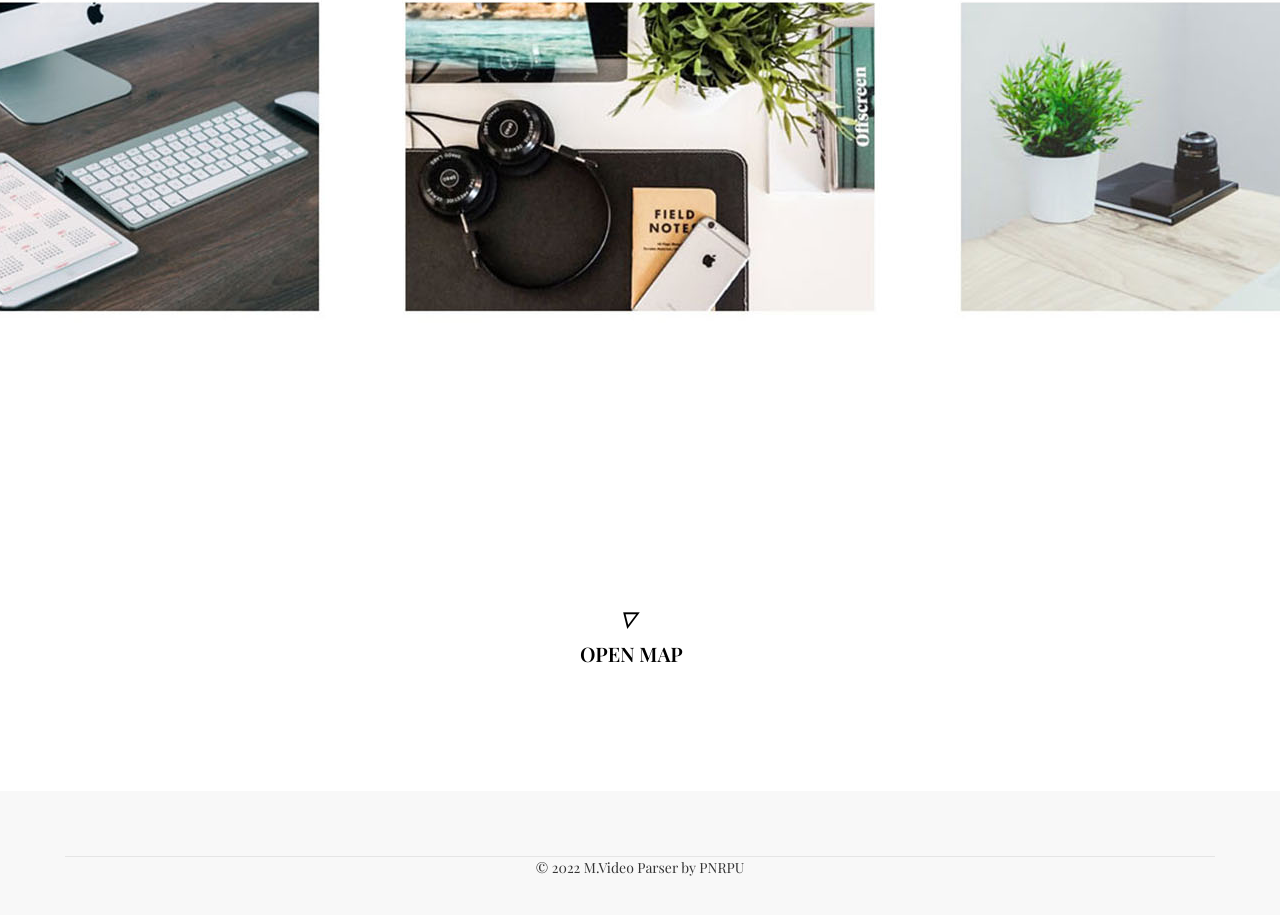
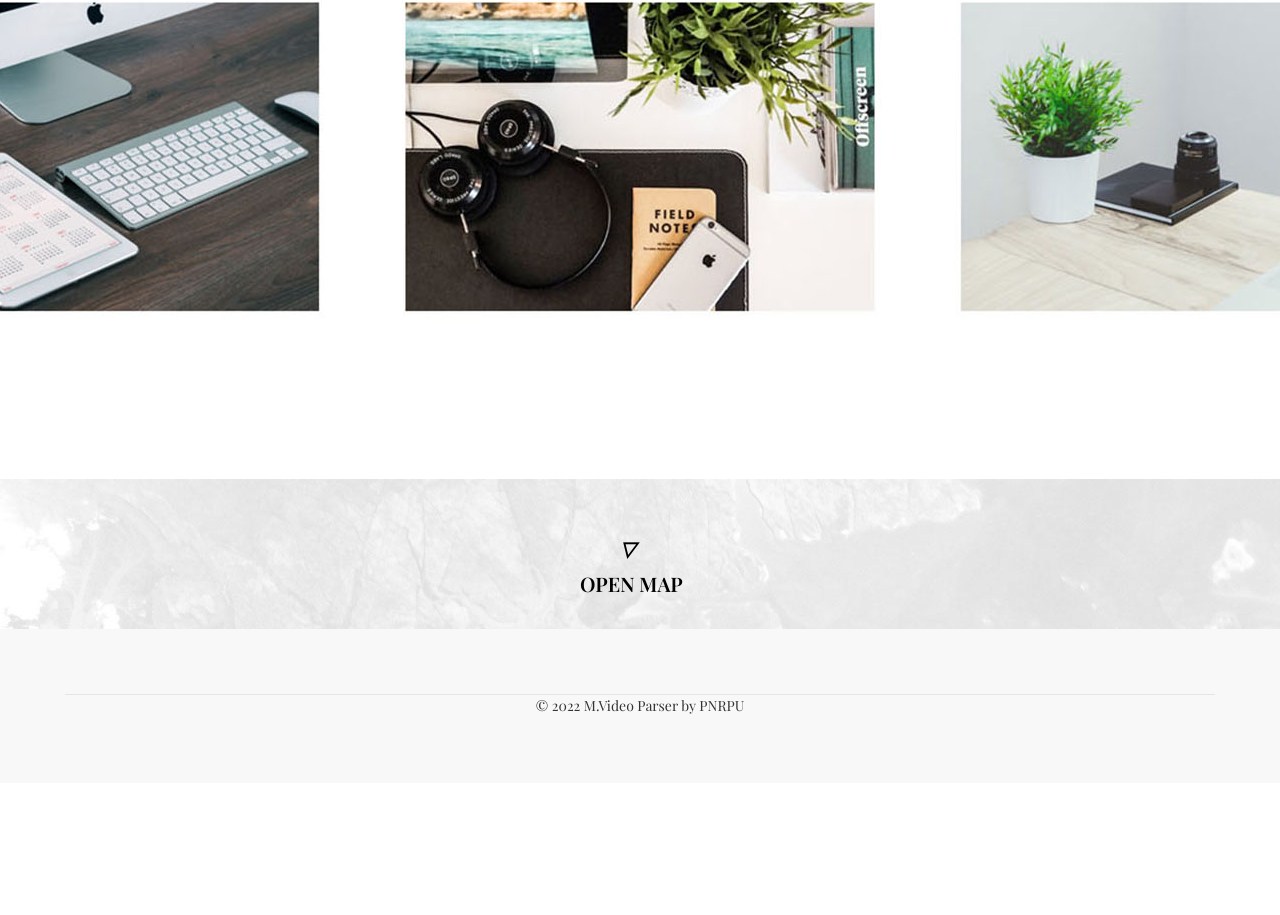
Before and after one commit to MarkushevArtem/WebsiteForKurushin, a plain HTML site: page сайт/main.html in a window 1280 px wide. Shown: the part 1358-2273 px from the top of the page. After the commit the page ends 2141 px from the top, so only its background shows below. Drawn offline with nearby package versions, Linux system fonts and the light colour scheme; a web font is replaced by a local one.

Commit message:
Update style.css

```diff
--- a/сайт/assets/css/style.css
+++ b/сайт/assets/css/style.css
@@ -147,6 +147,12 @@ h1, h2, h3, h4, h5, h6 {
 	/*background-color: #f6f6f6;*/
 }
 
+.section--map {
+	padding:  50px 0;
+	height: 150px;
+	background: #C0C0C0 url("../images/MAP.jpg");;
+}
+
 .section_header {
 	with:  100%;
 	max-width: 950;
@@ -171,10 +177,6 @@ h1, h2, h3, h4, h5, h6 {
 	margin-top:  30px;
 	font-size: 15px;
 	color: #999;
-}
-
-.section_stat {
-
 }
 
 /* Signature */
```
